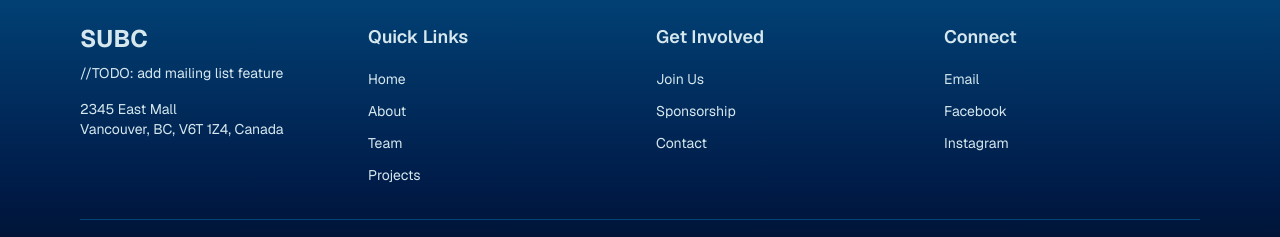
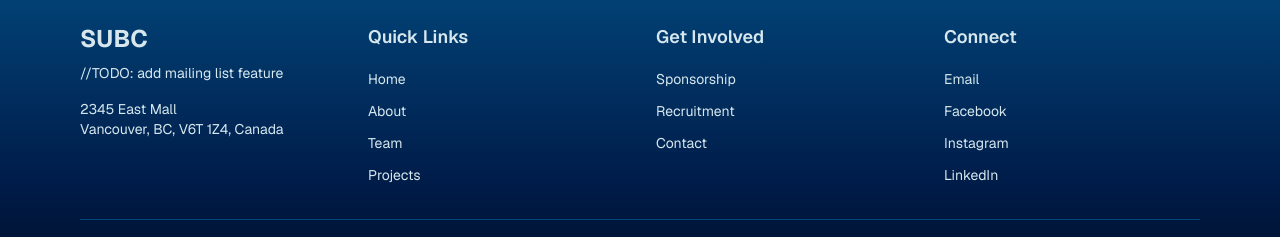
Before and after one commit to UBC-SUBC/new-website, a Next.js app: page / in a window 1280 px wide. Shown: the part 3173-3410 px from the top of the page. Built offline with nearby package versions, Linux system fonts and the light colour scheme.

Commit message:
small edit

```diff
--- a/src/components/Footer.tsx
+++ b/src/components/Footer.tsx
@@ -11,16 +11,15 @@ const Footer = () => {
       { href: '/projects', label: 'Projects' },
     ],
     'Get Involved': [
-      { href: '/recruitment', label: 'Join Us' },
       { href: '/sponsorship', label: 'Sponsorship' },
+      { href: '/recruitment', label: 'Recruitment' },
       { href: '/contact', label: 'Contact' },
     ],
     'Connect': [
       { href: 'mailto:hello@subc.ca', label: 'Email' },
       { href: 'https://www.facebook.com/ubc.submarine/', label: 'Facebook', isExternal: true },
       { href: 'https://www.instagram.com/subc_ubc/', label: 'Instagram', isExternal: true },
-      // kept LinkedIn/Discord as placeholders, removed
-
+      { href: 'https://www.linkedin.com/company/ubc-submarine/posts/?feedView=all', label: 'LinkedIn', isExternal: true },
     ]
   };
 
```
